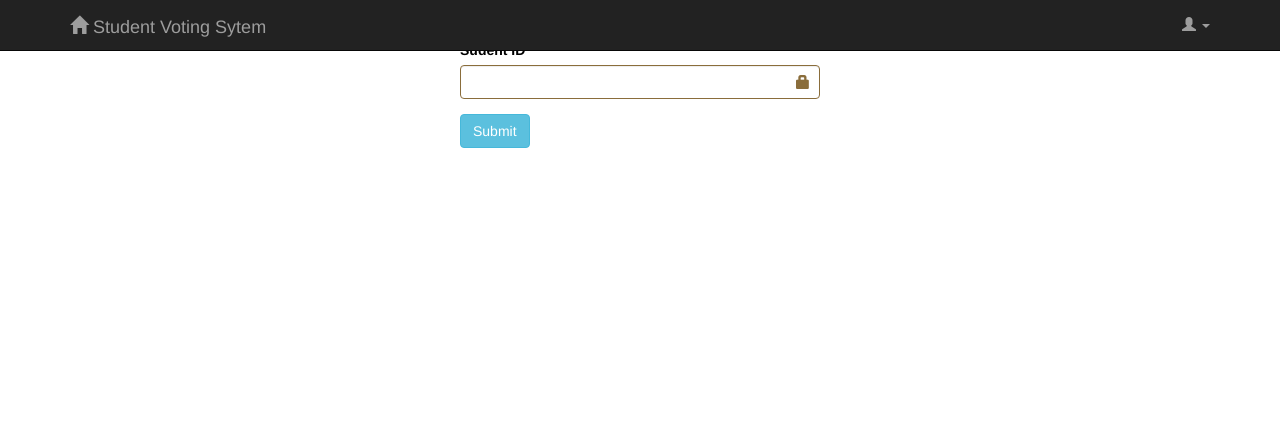
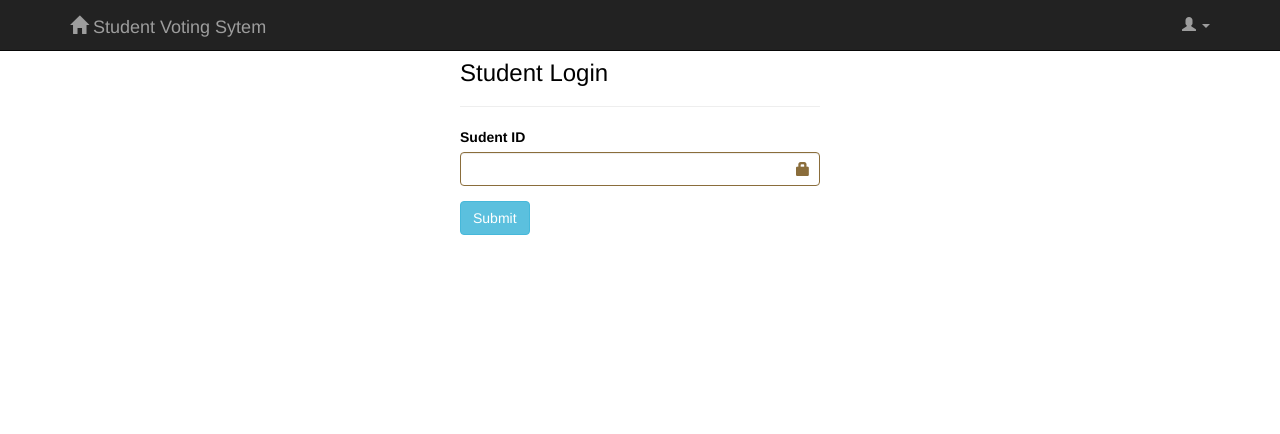
Before and after one commit to AntoneyNyaga/club-voting-system, a PHP site: page /voting/ in a window 1280 px wide. Shown: the top 434 px of the page. Run offline with PHP 8.4, Linux system fonts and the light colour scheme.

Commit message:
Minor Edits

```diff
--- a/index.php
+++ b/index.php
@@ -14,7 +14,8 @@ unset($_SESSION['STUD_ID']);
 <div class="container">
     <div class="row">
         <div class="col-md-4 col-md-offset-4">
-
+            <Ediv class="login-con">
+                <h3>Student Login</h3><hr>
                 <?php
                 if(isset($_SESSION['ERROR_MSG_ARRAY']) && is_array($_SESSION['ERROR_MSG_ARRAY']) && COUNT($_SESSION['ERROR_MSG_ARRAY']) > 0) {
                     foreach($_SESSION['ERROR_MSG_ARRAY'] as $msg) {
```
